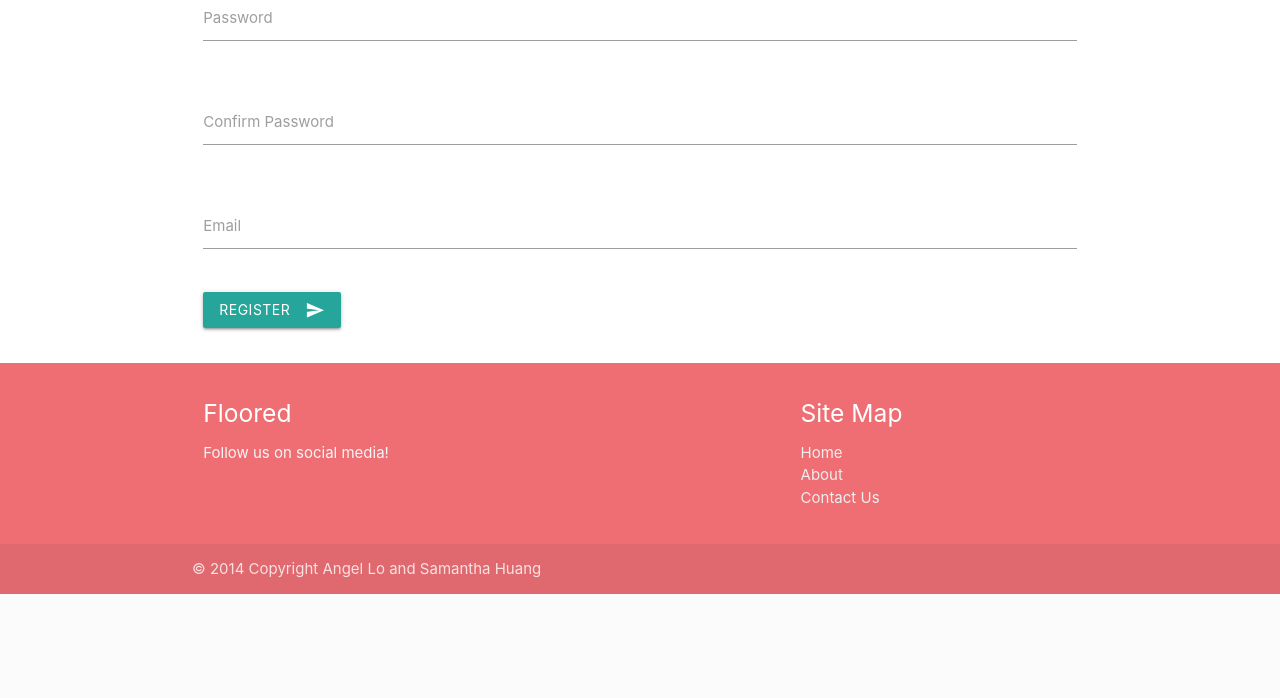
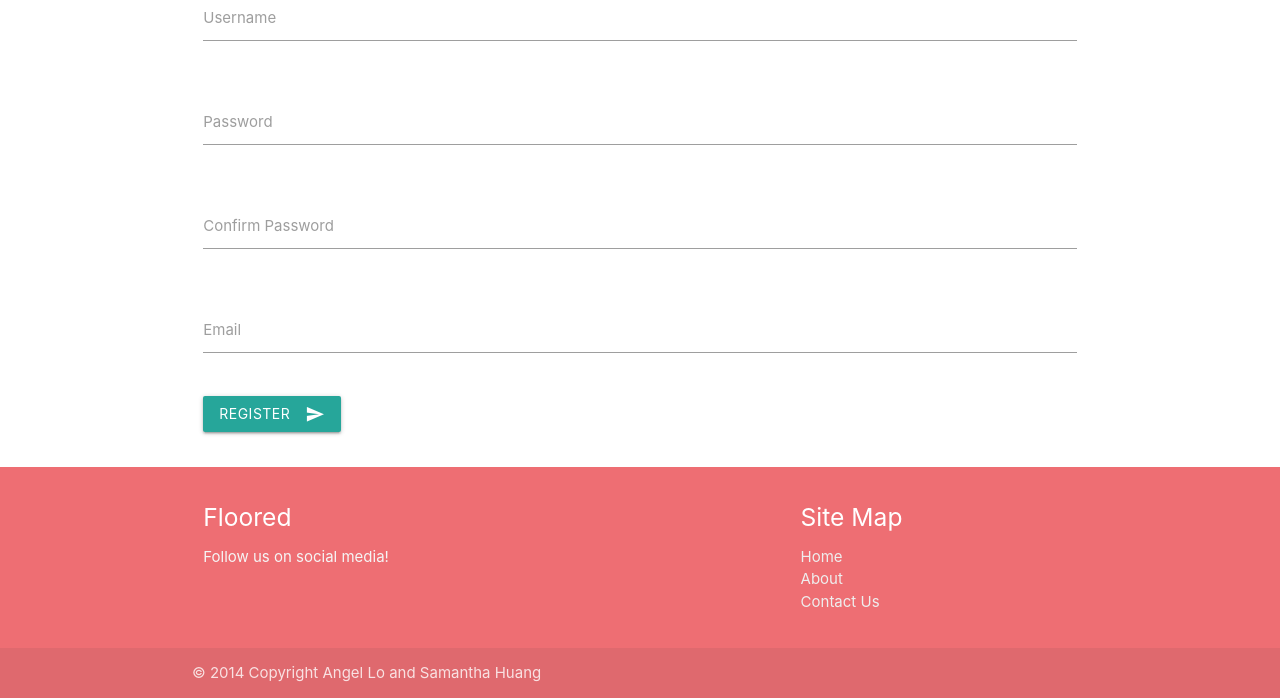
Before and after one commit to thenameisangel/floored, a PHP site: page /login.php?registerPage in a window 1280 px wide. Shown: the part 324-1022 px from the top of the page. Before the commit the page ends 918 px from the top, so only its background shows below. Run offline with PHP 8.4, Linux system fonts and the light colour scheme; some libraries are stand-ins or nearby versions.

Commit message:
Updated login and registration pages

```diff
--- a/php/login.php
+++ b/php/login.php
@@ -17,6 +17,8 @@ if (isset($_POST['login'])) {
 	loginResultPage();
 } else if (isset($_GET['registerPage'])) {
 	registerPage();
+} else if (isset($_POST['register'])) {
+	register();
 } else if (!isset($_COOKIE['SESSION_ID'])) {
 	loginPage();
 } else if (isset($_POST['logout'])) {
@@ -72,14 +74,20 @@ print <<<REGISTER
         </div>
         <div class="row">
           <div class="input-field col s12">
-            <input name="password_1" type="password" class="validate">
-            <label for="password">Password</label>
+            <input name="username" type="text" class="validate">
+            <label for="username">Username</label>
           </div>
         </div>
         <div class="row">
           <div class="input-field col s12">
             <input name="password" type="password" class="validate">
-            <label for="password">Confirm Password</label>
+            <label for="password">Password</label>
+          </div>
+	</div>
+        <div class="row">
+          <div class="input-field col s12">
+            <input name="confirmPassword" type="password" class="validate">
+            <label for="confirmPassword">Confirm Password</label>
           </div>
         </div>
         <div class="row">
@@ -134,15 +142,11 @@ function register() {
     //read in valid credentials from file
     $users = file_get_contents('passwd.txt');
     $fh = fopen('passwd.txt','r');
+    echo $users;
 
     //retrieve user login attempt credentials
     $username = trim($_POST["username"]);
     $password = trim($_POST['password']);
-
-    //check if user entered an empty string
-    if ($username == "" || $password == "") {
-        registerPage();
-    }
 
     //check if user entered an existing username
     if (strpos($users, "\n".$username.":") == true){
@@ -197,7 +201,7 @@ print <<<LOGIN
       <form method="post" action="$script" class="col s12">
         <div class="row">
           <div class="input-field col s6">
-            <input name="userName" type="text" class="validate">
+            <input name="username" type="text" class="validate">
             <label for="username">Username</label>
           </div>
         </div>
@@ -256,22 +260,51 @@ LOGIN;
 
 }
 
+##########################################################
+
+
 function loginResultPage() {
 
 $script = $_SERVER['PHP_SELF'];
+//home page URL
+$homeURL = 'http://zweb.cs.utexas.edu/users/cs329e-fa16/angello/floored/public_html/index.html';
 
-//check credentials
-if ($_POST['username'] != 'guest' || $_POST['password'] != 'welcome') {
-	loginFailedPage();
-} else {
-	$sessionId = session_start();
-	$loginTime = time();
-	setcookie('SESSION_ID', $sessionId, time() + 60, '/');
-	setcookie('LOGIN_TIME', $loginTime, time() + 60, '/');
-	loginSucceededPage();
+//grab posted data
+$username = $_POST['username'];
+$password = $_POST['password'];
+
+//concatenate user login credentials for validation
+$loginAttempt = $username.':'.$password;
+
+//open credentials file for reading
+$credentialsFile = fopen('passwd.txt', 'r') or die ("Unable to open file.");
+$isValid = False;
+
+//validate credentials from file
+while (!feof($credentialsFile)) {
+        $credentials = fgets($credentialsFile);
+        if ($loginAttempt == trim($credentials)) {
+                $isValid = True;
+        }
 }
 
+//start session if login is valid
+if ($isValid) {
+        $sessionId = session_start();
+        $loginTime = time();
+        setcookie('SESSION_ID', $sessionId, time() + 300, '/');
+        setcookie('LOGIN_TIME', $loginTime, time() + 300, '/');
+	header('Location: '.$homeURL);
+} else {
+        loginFailedPage();
 }
+
+//close file
+fclose($credentialsFile);
+
+}
+
+##########################################################
 
 function loginFailedPage() {
 	print <<<PAGE
@@ -282,6 +315,8 @@ function loginFailedPage() {
 	</html>
 PAGE;
 }
+
+##########################################################
 
 function loginSucceededPage() {
 	print <<<PAGE
--- /dev/null
+++ b/php/passwd.txt
@@ -0,0 +1,4 @@
+sam:passwd
+angel:passwd
+sam:sadf
+adsf:asdf
```
